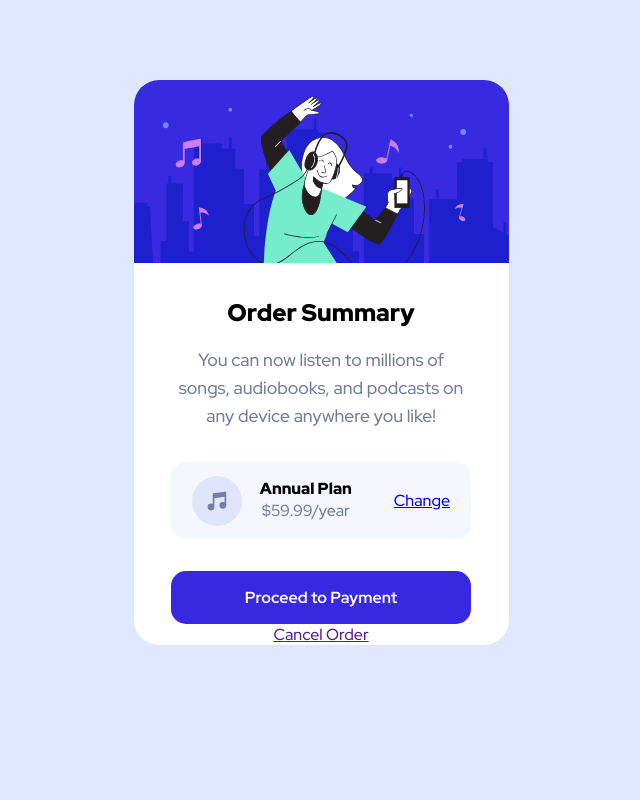
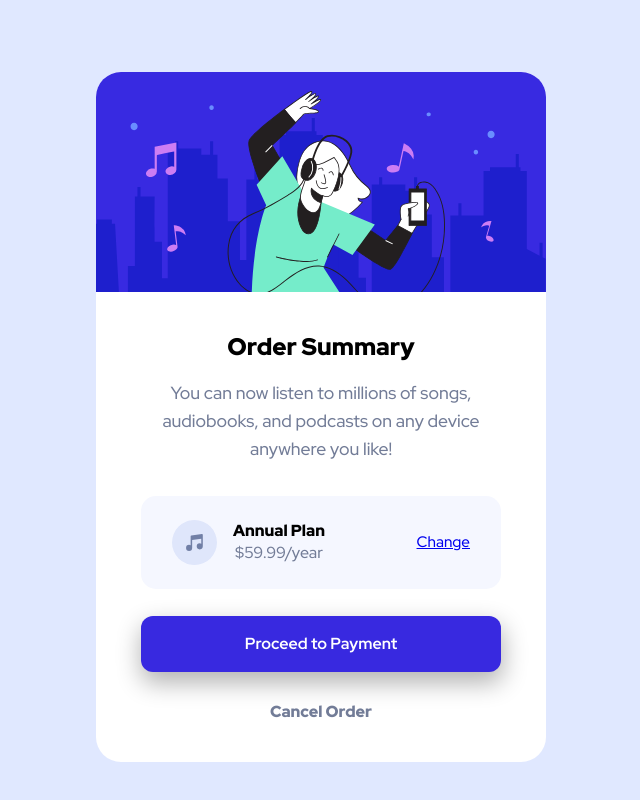
Before and after one commit to tamerlantian/order-summary-component-main, a website: page index.html in a window 1280 px wide. Shown: the whole page, without its empty margins (319-959 px from the left). Drawn offline with Linux system fonts and the light colour scheme.

Commit message:
css active-states

```diff
--- a/index.html
+++ b/index.html
@@ -25,16 +25,18 @@
       </p>
       <footer>
         <div class="plan-description">
-          <img src="./images/icon-music.svg" alt="music icon">
-          <p class="plan-text bold-text">Annual Plan<br>
-            <span>$59.99/year</span>
-          </p>
+          <div class="left">
+            <img src="./images/icon-music.svg" alt="music icon">
+            <p class="plan-text bold-text">Annual Plan<br>
+              <span>$59.99/year</span>
+            </p>
+          </div>
           <a href="#">Change</a>
         </div>
         <div class="btn-confirm">
-          <a href="">Proceed to Payment</a>
+          <a href="#">Proceed to Payment</a>
         </div>
-        <div>
+        <div class="btn-cancel">
           <a href="">Cancel Order</a>
         </div>
       </footer>
--- a/styles/style.css
+++ b/styles/style.css
@@ -23,8 +23,9 @@ body {
 .card {
     margin-left: auto;
     margin-right: auto;
-    max-width: 375px;
-    margin-top: 5em;
+    max-width: 450px;
+    min-width: 375px;
+    margin-top: 4.5em;
     border-radius: 25px;
     background-color: var(--main-bg-neutral);
 }
@@ -47,7 +48,7 @@ body {
 
 h1 {
     font-size: 1.5rem;
-    margin-top: 1.2em;
+    margin-top: 1.4em;
 }
 
 .description {
@@ -62,16 +63,21 @@ h1 {
     background-color: var(--lg-text-color);
     border-radius: 15px;
     margin-top: 2em;
+    padding: .5em;
+}
+
+.left {
+    display: flex;
 }
 
 .plan-description img {
-    width: 50px;
-    height: 50px;
+    height: 45px;
+    width: 45px;
     align-self: center;
 }
 
 .plan-text {
-    margin-left: -1.5em;
+    margin-left: 1em;
     font-size: 1rem;
 }
 
@@ -83,14 +89,26 @@ h1 {
 
 .plan-description a {
     align-self: center;
+    font-size: .95rem;
+    margin-left: 3em;
+}
+
+.plan-description a:hover {
+    text-decoration: none;
+    opacity: .6;
 }
 
 .btn-confirm {
     background-color: var(--btn-primary);
     width: 100%;
-    padding: 1em;
-    border-radius: 15px;
-    margin-top: 2em;
+    padding: 1.1em;
+    border-radius: 12px;
+    margin-top: 1.7em;
+    box-shadow: 1px 10px 25px 1px rgba(0, 0, 0, 0.3);
+}
+
+.btn-confirm:hover {
+    opacity: .6;
 }
 
 .btn-confirm a {
@@ -98,3 +116,13 @@ h1 {
     text-decoration: none;
     font-weight: bold;
 }
+
+.btn-cancel {
+    padding: 1.8em 0 2.5em 0;
+}
+
+.btn-cancel a {
+    text-decoration: none;
+    font-weight: 900;
+    color: var(--desaturaded-blue);
+}
```
